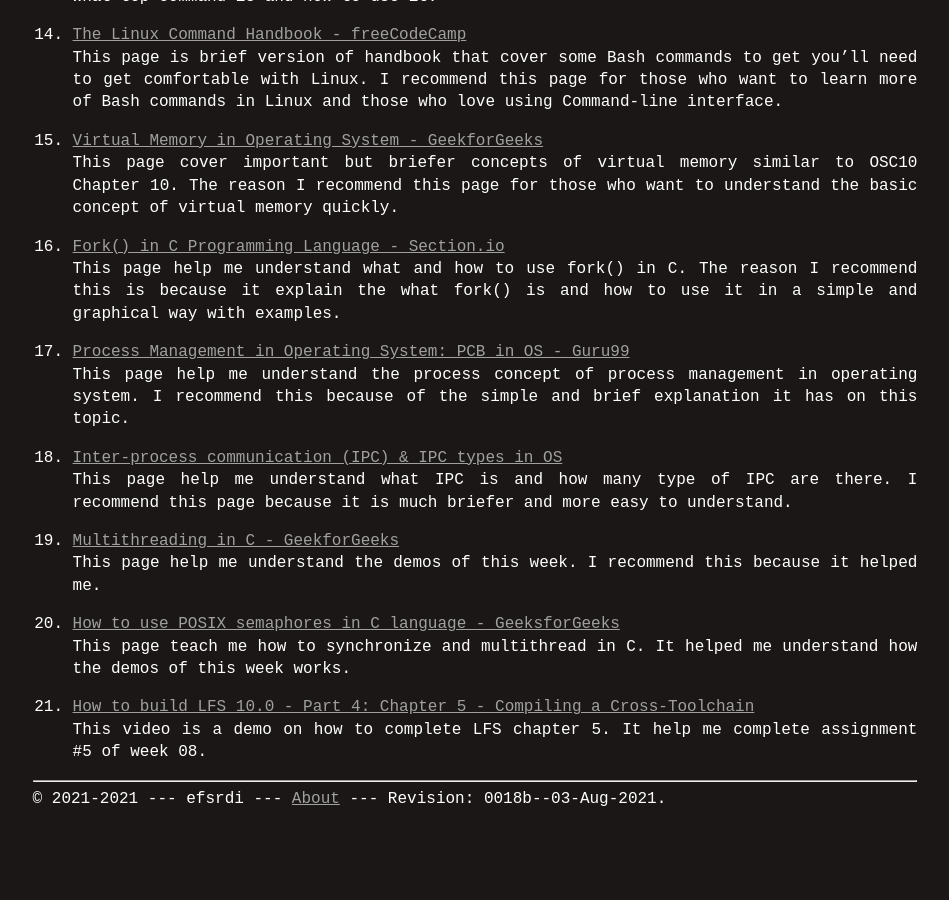
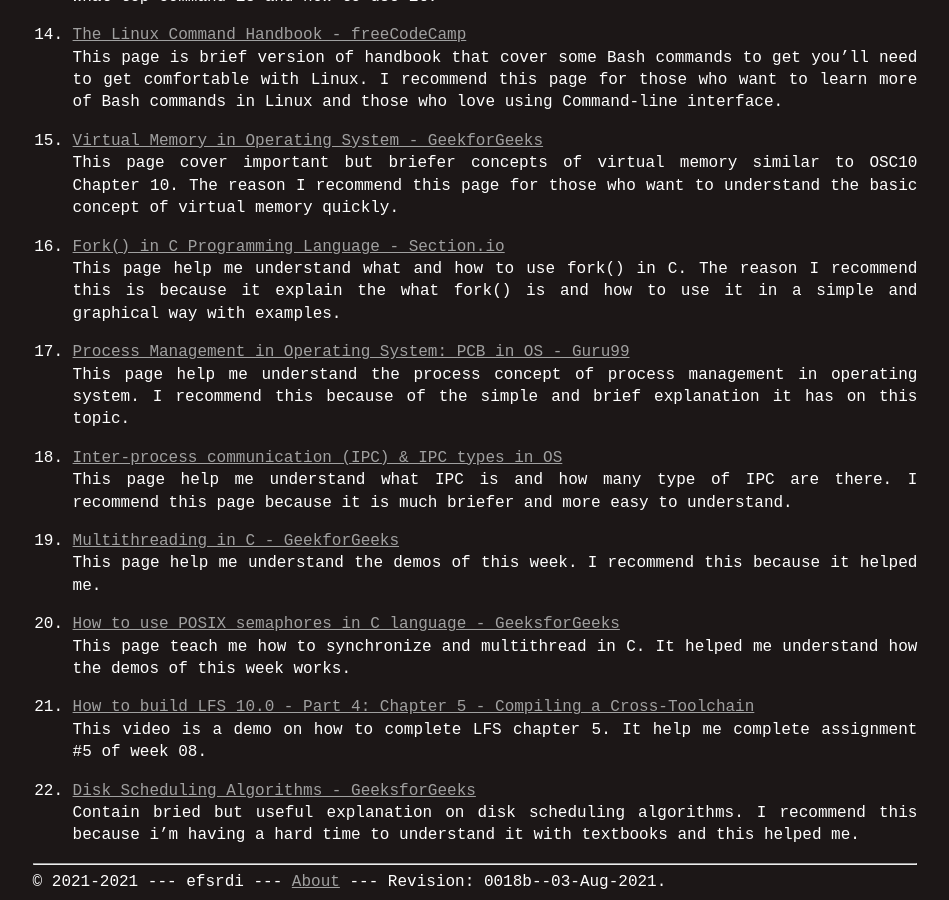
Before and after one commit to efsrdi/os212, a Jekyll site: the page built from links.md, in a window 1280 px wide and 900 px high, scrolled down 1641 px. Shown: the whole window, without its empty margins (165-1114 px from the left). Built offline with Jekyll 4.4.1, drawn with Linux system fonts in a browser that asks for light colours; our own code applies the rules of GitHub Pages for plain Markdown files; before the commit the page ends 2458 px from its top, so only the background shows below that.

Commit message:
add links

```diff
--- a/links.md
+++ b/links.md
@@ -84,3 +84,6 @@ This page teach me how to synchronize and multithread in C. It helped me underst
 
 21. [How to build LFS 10.0 - Part 4: Chapter 5 - Compiling a Cross-Toolchain](https://www.youtube.com/watch?v=-7tVFyXoNVs)<br>
 This video is a demo on how to complete LFS chapter 5. It help me complete assignment #5 of week 08.
+
+22. [Disk Scheduling Algorithms - GeeksforGeeks](https://www.geeksforgeeks.org/disk-scheduling-algorithms/)<br>
+Contain bried but useful explanation on disk scheduling algorithms. I recommend this because i'm having a hard time to understand it with textbooks and this helped me.
```
